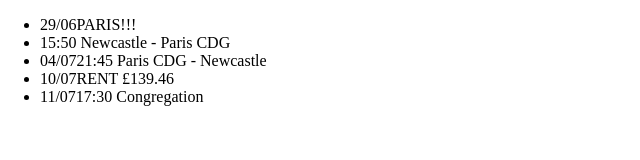
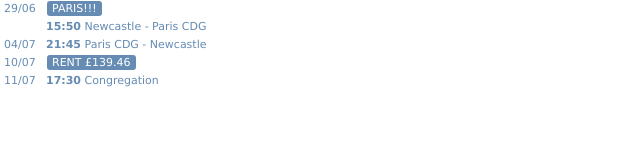
Before and after one commit to lrns/opera-gcal-sd, a plain HTML site: page testcss.html in a window 1280 px wide. Shown: the whole page, without its empty margins (0-640 px from the left). Drawn offline with Linux system fonts and the light colour scheme.

Commit message:
CSS configured, full day events recognised

```diff
--- a/style.css
+++ b/style.css
@@ -5,11 +5,43 @@ html,body {
 	padding: 0px;
 	margin: 0px;
 	background-repeat: no-repeat;
-}
-
-html {
 	/*background-image: url(ajax-loader.gif);*/
-}
-html,body {
 	background: #fff;
 }
+body {
+	font-family: Verdana,sans-serif;
+}
+ul.entries {
+	list-style-type: none;
+	padding: 0px;
+	margin: 0px;
+}
+#cal {
+	font-size: 11px;
+	line-height: 14px;
+}
+ul li {
+	padding: 2px;
+}
+span.entry {
+	color: #668CB3;
+	padding: 2px;
+}
+span.entry-time {
+	font-weight: bold;
+}
+span.full-day {
+	background-color: #668CB3;
+	color: #fff;
+	padding: 1px 5px;
+	border-radius: 3px;
+	margin-left: 3px;
+}
+span.day {
+	width: 40px;
+	float: left;
+	padding-left: 2px;
+	color: #668CB3;
+	/*background-color: #F8F9FF;*/
+	/*font-weight: bold;*/
+}
--- a/testcss.html
+++ b/testcss.html
@@ -5,12 +5,12 @@
 </head>
 <body>
 <div id="cal">
-<ul>
-	<li><span class="day">29/06</span><span class="entry">PARIS!!!</span></li>
-	<li><span class="day"></span><span class="entry">15:50 Newcastle - Paris CDG</span></li>
-	<li><span class="day">04/07</span><span class="entry">21:45 Paris CDG - Newcastle</span></li>
-	<li><span class="day">10/07</span><span class="entry">RENT £139.46</span></li>
-	<li><span class="day">11/07</span><span class="entry">17:30 Congregation</span></li>
+<ul class="entries">
+	<li><span class="day">29/06</span><span class="full-day">PARIS!!!</span></li>
+	<li><span class="day">&nbsp;</span><span class="entry"><span class="entry-time">15:50</span> Newcastle - Paris CDG</span></li>
+	<li><span class="day">04/07</span><span class="entry"><span class="entry-time">21:45</span> Paris CDG - Newcastle</span></li>
+	<li><span class="day">10/07</span><span class="full-day">RENT &pound;139.46</span></li>
+	<li><span class="day">11/07</span><span class="entry"><span class="entry-time">17:30</span> Congregation</span></li>
 </ul>
 </div>
 </body>
```
Also changed, not shown: main.js (+37 -5 lines), testxml.html (+2 -2 lines), 1 other file.
